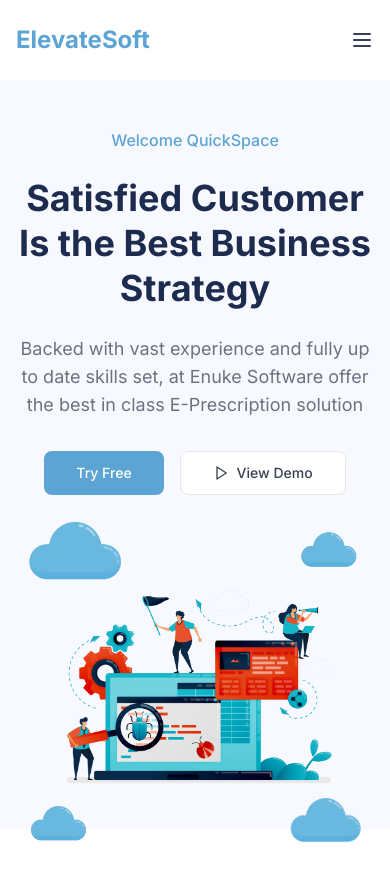
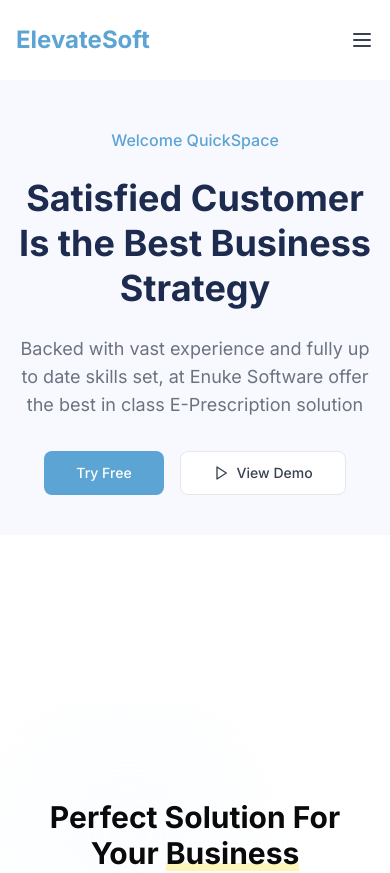
Before and after one commit to YasserEsam/Elevate-soft, a Next.js app: page / in a window 390 px wide. Shown: the top 873 px of the page. Built offline with nearby package versions, Linux system fonts and the light colour scheme.

Commit message:
remove the hero image in mobile view

```diff
--- a/components/sections/Hero.tsx
+++ b/components/sections/Hero.tsx
@@ -10,10 +10,9 @@ const Hero = () => {
   const isMobile = useMediaQuery({ maxWidth: 768 });
 
   return (
-    <section className="lg:pt-16 pt-32 px-4 sm:px-6 lg:px-8 bg-[#F8F9FF]">
-      <div className="max-w-7xl mx-auto">
-        <div className="grid lg:grid-cols-2 gap-12 items-center">
-          <div className="space-y-8 lg:text-start text-center">
+    <section className="pt-32 lg:pt-16 px-4 sm:px-6 lg:px-8 bg-[#F8F9FF]">
+      <div className="max-w-7xl mx-auto grid lg:grid-cols-2 gap-12 items-center">
+        <div className="space-y-8 text-center lg:text-start">
           <div className="space-y-6">
             <span className="text-[#5ca4d4] font-medium">
               Welcome QuickSpace
@@ -26,28 +25,18 @@ const Hero = () => {
               Enuke Software offer the best in class E-Prescription solution
             </p>
           </div>
-            <div className="flex flex-wrap gap-4 lg:justify-start justify-center">
-              <Button
-                size="lg"
-                className="bg-[#5ca4d4] hover:bg-blue-700 text-white px-8 rounded-lg"
-              >
+          <div className="flex flex-wrap gap-4 lg:pb-0 pb-10 justify-center lg:justify-start">
+            <Button className="bg-[#5ca4d4] hover:bg-blue-700 text-white px-8 rounded-lg" size="lg">
               Try Free
             </Button>
-              <Button
-                size="lg"
-                variant="outline"
-                className="text-gray-700 border-gray-200 rounded-lg"
-              >
+            <Button variant="outline" className="text-gray-700 border-gray-200 rounded-lg" size="lg">
               <Play className="mr-2 h-4 w-4" /> View Demo
             </Button>
           </div>
         </div>
-          <div className="relative flex justify-center">
-            <div
-              className={`relative ${
-                isMobile ? "w-4/5" : "w-full"
-              } aspect-square`}
-            >
+
+        <div className="relative hidden md:flex justify-center">
+          <div className={`relative ${isMobile ? "w-4/5" : "w-full"} aspect-square`}>
             <Image
               src="/vector-illustration without clouds.png"
               alt="Hero illustration"
@@ -57,105 +46,41 @@ const Hero = () => {
               priority
             />
 
-              {/* Cloud 1 - Top Left */}
+            {/* Cloud 1 */}
             <motion.div
-                className={`absolute w-24 h-16 ${
-                  isMobile ? "-top-5 -left-5" : "top-10 left-10"
-                }`}
-                animate={{
-                  y: [0, -15, 0, -5, 0],
-                  x: [0, 10, 0, -5, 0],
-                }}
-                transition={{
-                  duration: 10,
-                  ease: "easeOut",
-                  repeat: Infinity,
-                }}
+              className={`absolute w-24 h-16 ${isMobile ? "-top-5 -left-5" : "top-10 left-10"}`}
+              animate={{ y: [0, -15, 0, -5, 0], x: [0, 10, 0, -5, 0] }}
+              transition={{ duration: 10, ease: "easeOut", repeat: Infinity }}
             >
-                <Image
-                  src="/cloud.png"
-                  alt="Cloud"
-                  width={96}
-                  height={64}
-                  className="w-full h-full object-contain"
-                />
+              <Image src="/cloud.png" alt="Cloud" width={96} height={64} className="object-contain" />
             </motion.div>
 
-              {/* Cloud 2 - Top Right */}
+            {/* Cloud 2 */}
             <motion.div
-                className={`absolute w-16 h-10 ${
-                  isMobile ? "-top-3 -right-5" : "top-20 right-5"
-                }`}
-                animate={{
-                  y: [0, -12, 0, -3, 0],
-                  x: [0, 8, 0, 4, 0],
-                }}
-                transition={{
-                  duration: 7,
-                  ease: "easeOut",
-                  delay: 1,
-                  repeat: Infinity,
-                }}
+              className={`absolute w-16 h-10 ${isMobile ? "-top-3 -right-5" : "top-20 right-5"}`}
+              animate={{ y: [0, -12, 0, -3, 0], x: [0, 8, 0, 4, 0] }}
+              transition={{ duration: 7, ease: "easeOut", delay: 1, repeat: Infinity }}
             >
-                <Image
-                  src="/small-cloud.png"
-                  alt="Small Cloud"
-                  width={64}
-                  height={40}
-                  className="w-full h-full object-contain"
-                />
+              <Image src="/small-cloud.png" alt="Small Cloud" width={64} height={40} className="object-contain" />
             </motion.div>
 
-              {/* Cloud 3 - Bottom Right */}
+            {/* Cloud 3 */}
             <motion.div
-                className={`absolute w-20 h-12 ${
-                  isMobile ? "-bottom-5 -right-5" : "bottom-10 right-10"
-                } `}
-                animate={{
-                  y: [0, -15, 0, -5, 0],
-                  x: [0, -12, 0, 8, 0],
-                }}
-                transition={{
-                  duration: 9,
-                  ease: "easeOut",
-                  delay: 0.5,
-                  repeat: Infinity,
-                }}
+              className={`absolute w-20 h-12 ${isMobile ? "-bottom-5 -right-5" : "bottom-10 right-10"}`}
+              animate={{ y: [0, -15, 0, -5, 0], x: [0, -12, 0, 8, 0] }}
+              transition={{ duration: 9, ease: "easeOut", delay: 0.5, repeat: Infinity }}
             >
-                <Image
-                  src="/cloud.png"
-                  alt="Cloud"
-                  width={80}
-                  height={48}
-                  className="w-full h-full object-contain"
-                />
+              <Image src="/cloud.png" alt="Cloud" width={80} height={48} className="object-contain" />
             </motion.div>
 
-              {/* Cloud 4 - Bottom Left */}
+            {/* Cloud 4 */}
             <motion.div
-                className={`absolute w-16 h-10 ${
-                  isMobile ? "-bottom-4 -left-5" : "bottom-10 left-10"
-                } `}
-                animate={{
-                  y: [0, -8, 0, -3, 0],
-                  x: [0, 15, 0, -10, 0],
-                }}
-                transition={{
-                  duration: 8,
-                  ease: "easeOut",
-                  delay: 0.3,
-                  repeat: Infinity,
-                }}
+              className={`absolute w-16 h-10 ${isMobile ? "-bottom-4 -left-5" : "bottom-10 left-10"}`}
+              animate={{ y: [0, -8, 0, -3, 0], x: [0, 15, 0, -10, 0] }}
+              transition={{ duration: 8, ease: "easeOut", delay: 0.3, repeat: Infinity }}
             >
-                <Image
-                  src="/small-cloud.png"
-                  alt="Small Cloud"
-                  width={72}
-                  height={56}
-                  className="w-full h-full object-contain"
-                />
+              <Image src="/small-cloud.png" alt="Small Cloud" width={72} height={56} className="object-contain" />
             </motion.div>
-            </div>
           </div>
         </div>
       </div>
```
Lines whose indentation alone changed are shown as unchanged.
